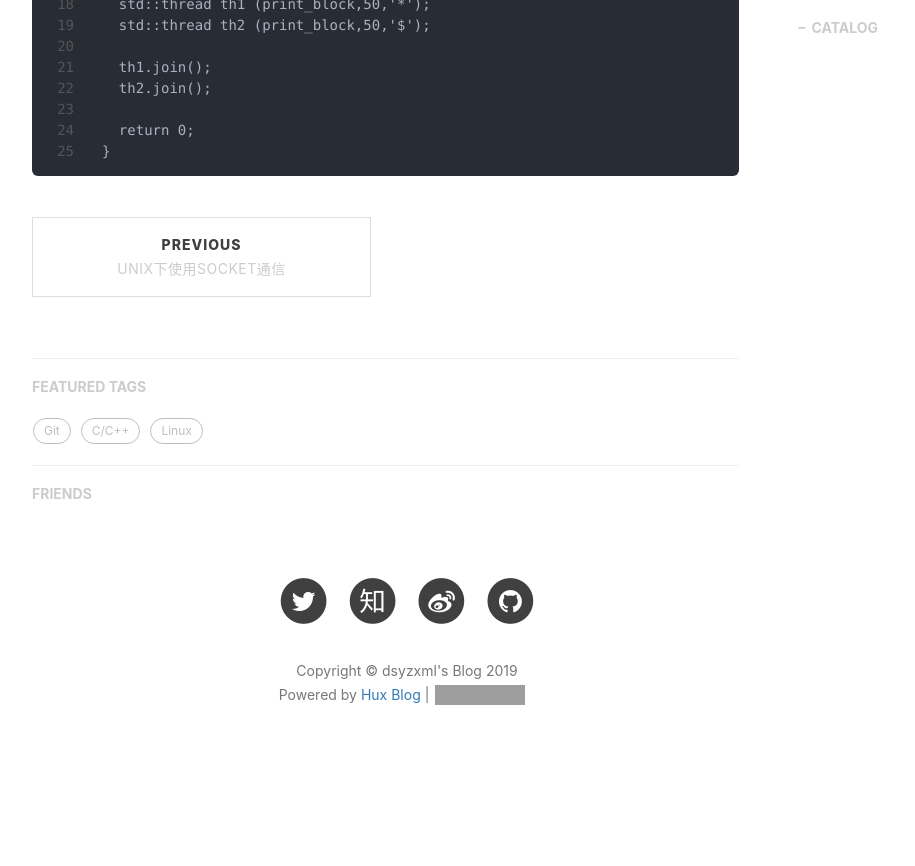
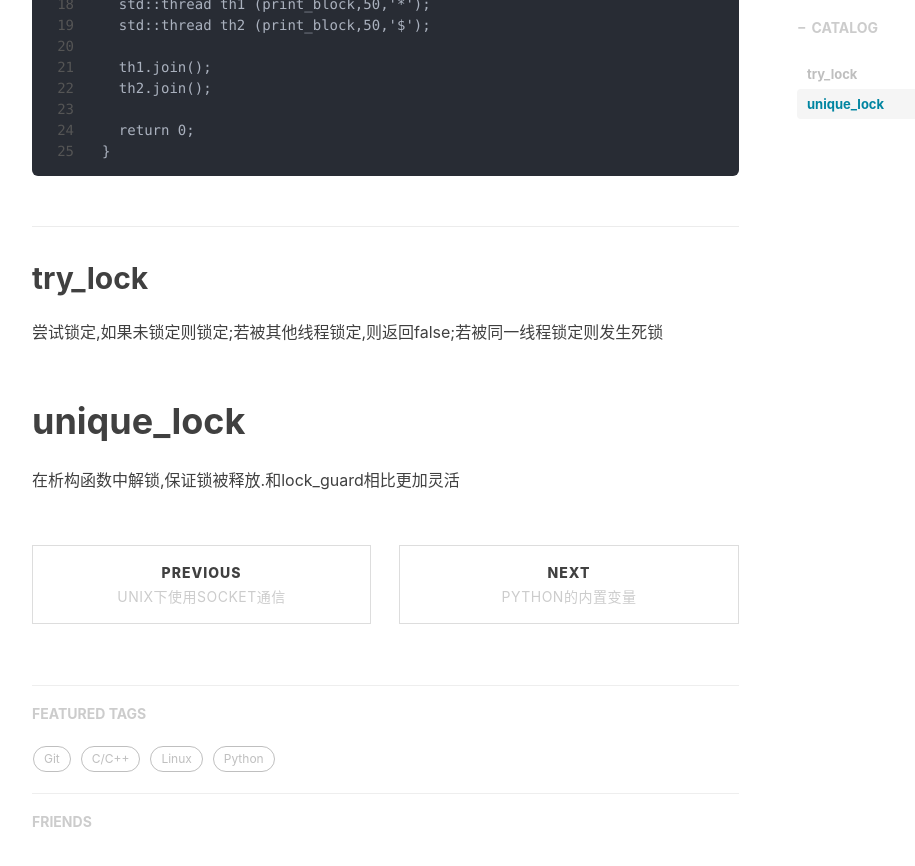
Before and after one commit to wsydehub/wsy.github.io, a Jekyll site: the page built from _posts/19.10/2019-10-18-mutexOfC++11.md, in a window 1280 px wide and 900 px high, scrolled down 1361 px. Shown: the top 866 px of the window, without its empty margins (233-1148 px from the left). Built offline with Jekyll 4.4.1, drawn with Linux system fonts in a browser that asks for light colours; nearby versions of some CDN libraries; comment, search, counter and statistics services are not loaded; before the commit the page ends 2160 px from its top, so only the background shows below that; grey boxes are pictures that could not be loaded.

Commit message:
no message

````diff
--- a/_posts/19.10/2019-10-18-mutexOfC++11.md
+++ b/_posts/19.10/2019-10-18-mutexOfC++11.md
@@ -52,3 +52,10 @@ int main ()
   return 0;
 }
 ```
+
+
+## try_lock ##
+尝试锁定,如果未锁定则锁定;若被其他线程锁定,则返回false;若被同一线程锁定则发生死锁
+
+# unique_lock #
+在析构函数中解锁,保证锁被释放.和lock_guard相比更加灵活
````
Also changed, not shown: _posts/19.10/2019-10-24-python内置变量.md (added, +30 -0 lines).
